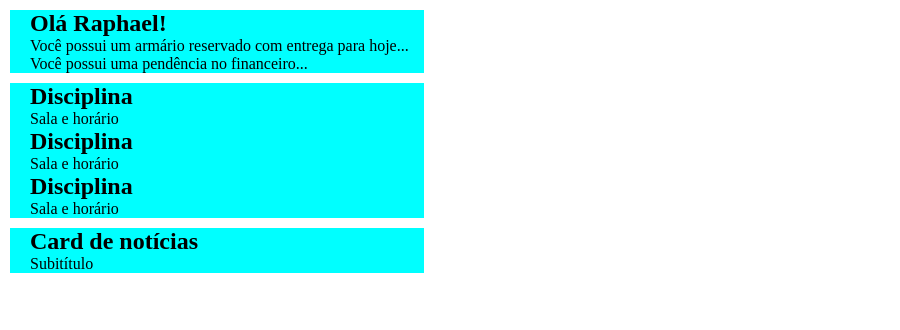
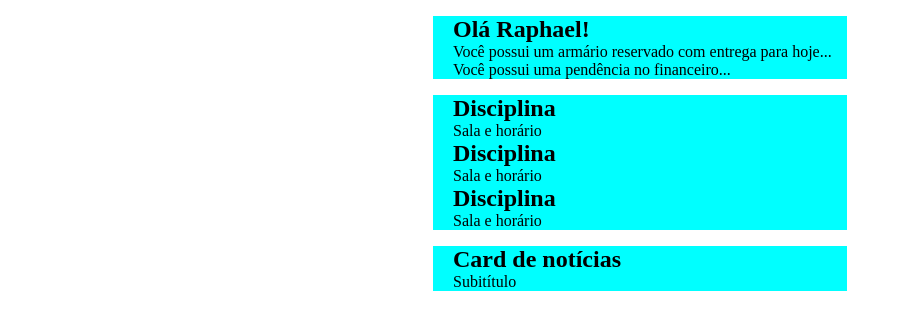
Before and after one commit to ThiagoDamasz/faculdade, a plain HTML site: page S05/Aplicativo_inatel/index.html in a window 1280 px wide. Shown: the whole page, without its empty margins (0-900 px from the left). Drawn offline with Linux system fonts and the light colour scheme.

Commit message:
Atualização de display

```diff
--- a/S05/Aplicativo_inatel/index.html
+++ b/S05/Aplicativo_inatel/index.html
@@ -10,13 +10,13 @@
     <header></header>
 
     <main>
-        <section>
+        <section class="mensagens">
             <h1>Olá Raphael!</h1>
             <p>Você possui um armário reservado com entrega para hoje...</p>
             <p>Você possui uma pendência no financeiro...</p>
         </section>
 
-        <section>
+        <section class="aulas">
             <h2>Disciplina</h2>
             <p>Sala e horário</p>
 
@@ -27,7 +27,7 @@
             <p>Sala e horário</p>
         </section>
 
-        <section>
+        <section class="noticias">
             <h2>Card de notícias</h2>
             <p>Subitítulo</p>
         </section>
--- a/S05/Aplicativo_inatel/styles.css
+++ b/S05/Aplicativo_inatel/styles.css
@@ -3,10 +3,30 @@
     padding: 0;
     box-sizing: border-box;
 }
-section{
+.mensagens{
     max-width: 414px;
     width: 100%;
     padding-left: 20px;
     background-color: aqua;
-    margin: 10px;
+    margin: 16px auto;
+    display: flex;
+    flex-direction: column;
 }
+.aulas{
+    max-width: 414px;
+    width: 100%;
+    padding-left: 20px;
+    background-color: aqua;
+    margin: 16px auto;
+    display: flex;
+    flex-direction: column;
+}
+.noticias{
+    max-width: 414px;
+    width: 100%;
+    padding-left: 20px;
+    background-color: aqua;
+    margin: 16px auto;
+    display: flex;
+    flex-direction: column;
+}
```
